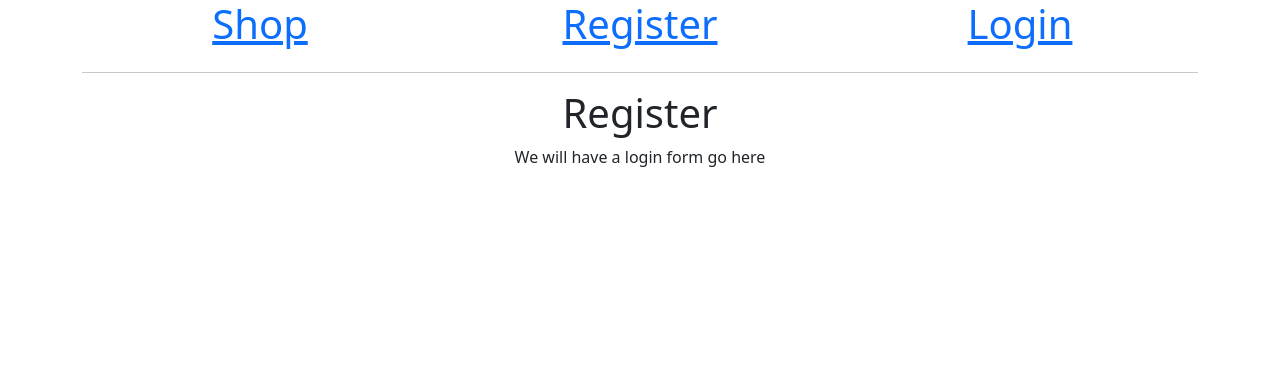
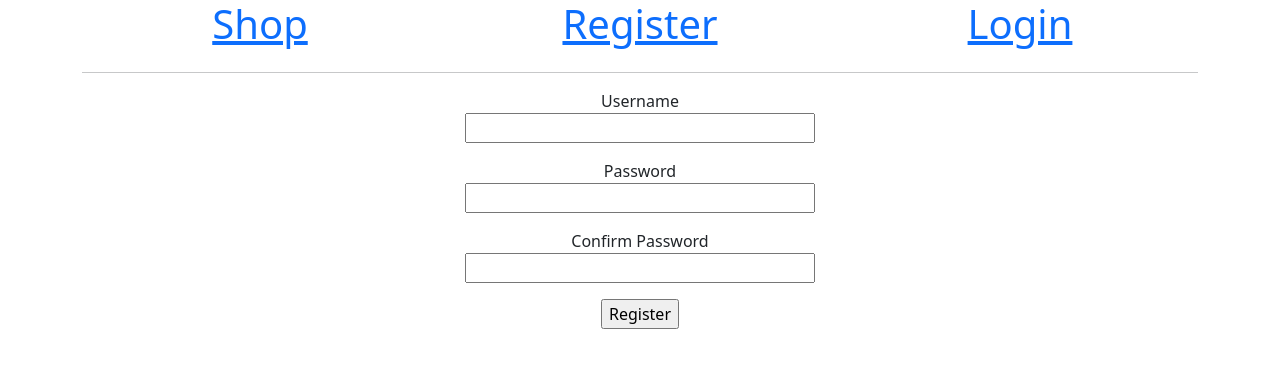
Before and after one commit to kimathimathiu/Chapter_7_flask_templates, a Flask app: page /register in a window 1280 px wide. Shown: the top 368 px of the page. Run offline with Flask 3, Linux system fonts and the light colour scheme.

Commit message:
added register and login form

```diff
--- a/app/__init__.py
+++ b/app/__init__.py
@@ -1,7 +1,8 @@
 from flask import Flask
-
+from config import Config
 
 app = Flask(__name__)
+app.config.from_object(Config)
 
 
 from app import routes
--- /dev/null
+++ b/app/forms.py
@@ -0,0 +1,15 @@
+from flask_wtf import FlaskForm
+from wtforms import StringField, SubmitField, PasswordField, BooleanField
+from wtforms.validators import DataRequired, Length, EqualTo
+
+class LoginForm(FlaskForm):
+    username = StringField('Username', validators=[DataRequired(), Length(1, 64)])
+    password = PasswordField('Password' , validators=[DataRequired()])
+    remember_me = BooleanField('Keep me logged in')
+    submit = SubmitField('Log in')
+
+class RegisterForm(FlaskForm):
+    username = StringField('Username', validators=[DataRequired(), Length(1, 64)])
+    password = PasswordField('Password' , validators=[DataRequired()])
+    confirmpassword = PasswordField('Confirm Password' , validators=[DataRequired(), EqualTo('password')])
+    submit = SubmitField('Register')
--- a/app/routes.py
+++ b/app/routes.py
@@ -1,22 +1,32 @@
 from app import app
-from flask import render_template
+from flask import render_template, flash, redirect, url_for
+from app.forms import LoginForm, RegisterForm
+
+@app.route('/login' , methods=['GET', 'POST'])
+def login():
+   """login URL"""
+   form  = LoginForm()
+   if form.validate_on_submit():
+      flash(f'You are requesting to login in {form.username.data}')
+      return redirect (url_for ('shop'))
+
+   return render_template ('login.html', title='login', form=form)
+
+
+@app.route('/register' , methods=['GET', 'POST'])
+def register():
+   """Register URL"""
+   form  = RegisterForm()
+   if form.validate_on_submit():
+      flash(f'You are requesting to login in {form.username.data}')
+      return redirect (url_for ('login'))
+
+   return render_template ('register.html', title="Register", form=form)
 
 
 
-@app.route('/login')
-def login():
-   """login URL"""
-   return render_template ('login.html', title="Login")
-
-
-@app.route('/register')
-def register():
-   """Register URL"""
-   return render_template ('register.html', title="Register")
-
-
 @app.route('/')
-@app.route('/shop')
+@app.route('/home')
 def shop():
    """ URL"""
    return render_template ('shop.html', title="Shop")
--- a/app/templates/base.html
+++ b/app/templates/base.html
@@ -21,22 +21,40 @@
         <div class="row">
             <div class="col-md-4">
                 <h1>
-                    <a href="/shop">Shop</a>
+                    <a href=" {{ url_for('shop') }} ">Shop</a>
                 </h1>
             </div>
             <div class="col-md-4">
                 <h1>
-                    <a href="/register">Register</a>
+                    <a href="{{ url_for ('register') }}">Register</a>
                 </h1>
             </div>
             <div class="col-md-4">
                 <h1>
-                    <a href="/login">Login</a>
+                    <a href="{{ url_for ('login') }}">Login</a>
                 </h1>
             </div>
         </div>
 
         <hr>
+
+        <div class="row text-center">
+            <div class="col-md-12">
+                {%with messages = get_flashed_messages() %}
+                    {% if messages%}
+                        {%for message in messages%}
+                        <div class="alert alert-primary" role="alert">
+                            {{message}}
+                        </div>
+
+                        {%endfor%}
+
+
+                    {%endif%}
+                {%endwith%}
+
+            </div>
+        </div>
         <div>
             {%block content%}
 
--- a/app/templates/register.html
+++ b/app/templates/register.html
@@ -1,15 +1,47 @@
 {%extends 'base.html'%}
 
 {%block content%}
-    <div class="row">
-    <div class="col-md-12">
-        <h1>
-            Register
-        </h1>
-        <p>
-            We will have a login form go here
-        </p>
-    </div>
+<div class="row">
+    <div class="col-md-4"></div>
+    <div class="col-md-4">
 
+        <form action="" method="post" novalidate>
+            {{form.hidden_tag()}}
+            <p>
+                {{form.username.label}} <br>
+                {{form.username(size=32)}} <br>
+                {%for error in form.username.errors%}
+                <span style="color: red">
+                    {{error}}
+                </span>
+                {%endfor%}
+            </p>
+            <p>
+                {{form.password.label}} <br>
+                {{form.password(size=32)}} <br>
+                {%for error in form.password.errors%}
+                <span style="color: red">
+                    {{error}}
+                </span>
+                {%endfor%}
+
+            </p>
+            <p>
+
+                    {{form.confirmpassword.label}} <br>
+                    {{form.confirmpassword(size=32)}} <br>
+                    {%for error in form.confirmpassword.errors%}
+                    <span style="color: red">
+                        {{error}}
+                    </span>
+                    {%endfor%}
+
+            </p>
+
+                <p>
+                    {{form.submit}}
+                </p>
+        </form>
 </div>
+
 {%endblock%}
--- /dev/null
+++ b/config.py
@@ -0,0 +1,4 @@
+import os
+
+class Config(object):
+    SECRET_KEY = os.environ.get('SECRET_KEY') or 'hard-to-guess'
--- a/requirements.txt
+++ b/requirements.txt
@@ -1,10 +1,12 @@
 blinker==1.6.3
 click==8.1.7
 flask==3.0.0
+flask-wtf==1.2.1
 importlib-metadata==6.8.0
 itsdangerous==2.1.2
 Jinja2==3.1.2
 MarkupSafe==2.1.3
 python-dotenv==1.0.0
 werkzeug==3.0.1
+wtforms==3.1.0
 zipp==3.17.0
```
Also changed, not shown: app/templates/login.html (+36 -8 lines), README.md, main.py (renamed from app/main.py), 3 other files.
